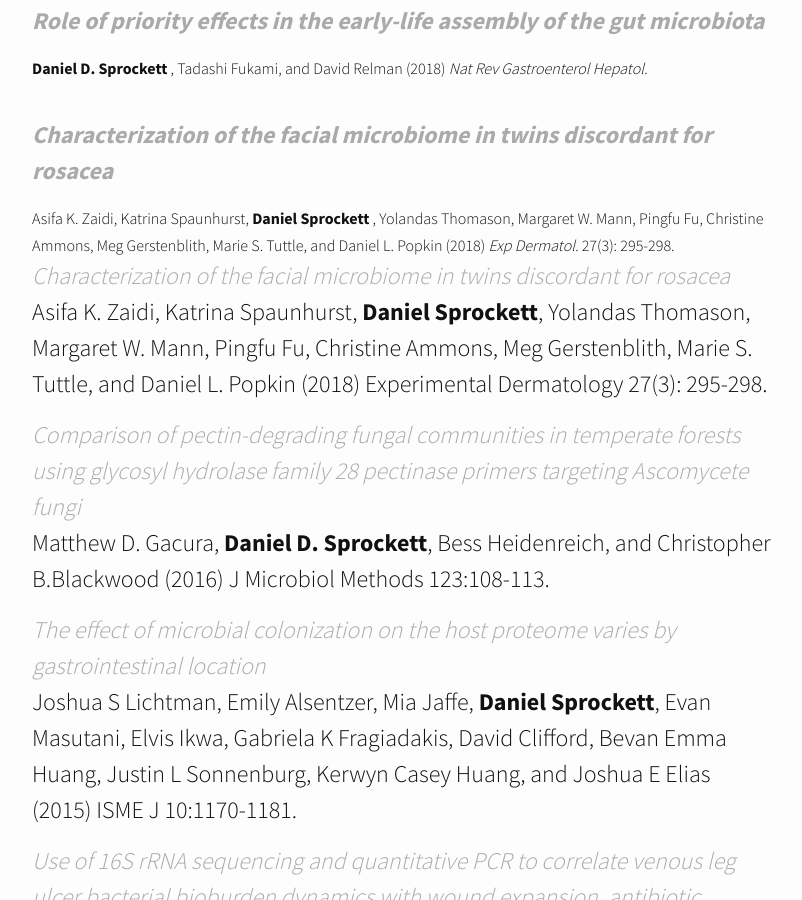
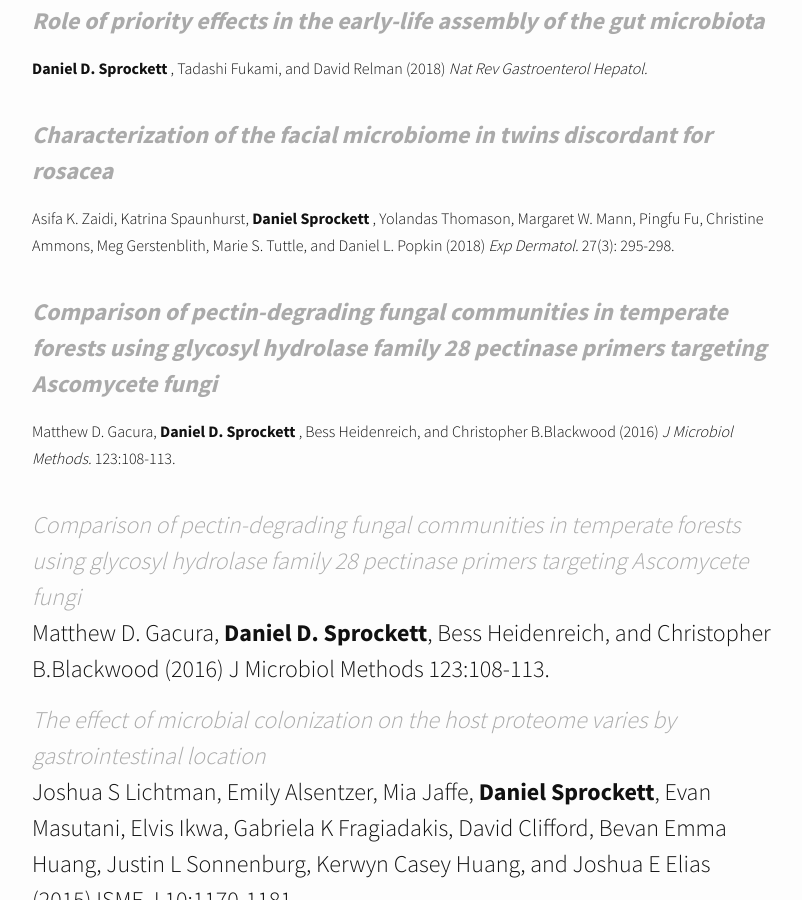
Before and after one commit to DanielSprockett/danielsprockett.github.io, a Jekyll site: the page built from publications.md, in a window 1280 px wide and 900 px high, scrolled down 602 px. Shown: the whole window, without its empty margins (238-1040 px from the left). Built offline with Jekyll 4.4.1, drawn with Linux system fonts in a browser that asks for light colours; nearby versions of some CDN libraries.

Commit message:
pubs format

```diff
--- a/publications.md
+++ b/publications.md
@@ -14,7 +14,6 @@ category: "publications"
     </b>
     </i>
 </font>](https://www.biorxiv.org/content/early/2018/09/10/412890)
-
 <font size="3">
   <b>
     Daniel Sprockett
@@ -34,7 +33,6 @@ Available on <i>bioRxiv</i>.
     </b>
     </i>
 </font>](https://www.nature.com/articles/nrgastro.2017.173)
-
 <font size="3">
   <b>
     Daniel D. Sprockett
@@ -53,7 +51,6 @@ Available on <i>bioRxiv</i>.
     </b>
     </i>
 </font>](https://onlinelibrary.wiley.com/doi/abs/10.1111/exd.13491)
-
 <font size="3">
   Asifa K. Zaidi, Katrina Spaunhurst,
   <b>
@@ -66,9 +63,27 @@ Available on <i>bioRxiv</i>.
   27(3): 295-298.
 </font>
 
-*[Characterization of the facial microbiome in twins discordant for rosacea](https://onlinelibrary.wiley.com/doi/abs/10.1111/exd.13491)*<br>
-Asifa K. Zaidi, Katrina Spaunhurst, **Daniel Sprockett**, Yolandas Thomason, Margaret W. Mann, Pingfu Fu, Christine Ammons, Meg Gerstenblith, Marie S. Tuttle, and Daniel L. Popkin (2018) Experimental Dermatology 27(3): 295-298.<br>
+<br>
+[<font size="5">
+    <i>
+    <b>
+      Comparison of pectin-degrading fungal communities in temperate forests using glycosyl hydrolase family 28 pectinase primers targeting Ascomycete fungi
+    </b>
+    </i>
+</font>](https://www.sciencedirect.com/science/article/pii/S0167701216300306)
+<font size="3">
+  Matthew D. Gacura,
+  <b>
+    Daniel D. Sprockett
+  </b>
+  , Bess Heidenreich, and Christopher B.Blackwood (2016)
+  <i>
+    J Microbiol Methods.
+  </i>
+  123:108-113.
+</font>
 
+<br>
 *[Comparison of pectin-degrading fungal communities in temperate forests using glycosyl hydrolase family 28 pectinase primers targeting Ascomycete fungi](https://www.sciencedirect.com/science/article/pii/S0167701216300306)*<br>
 Matthew D. Gacura, **Daniel D. Sprockett**, Bess Heidenreich, and Christopher B.Blackwood (2016) J Microbiol Methods 123:108-113.<br>
 
```
